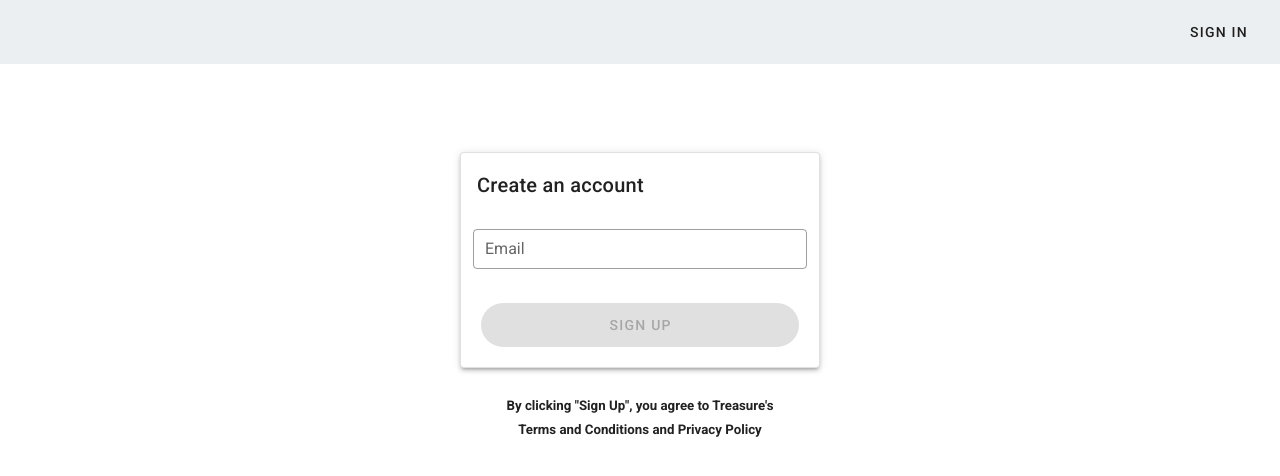
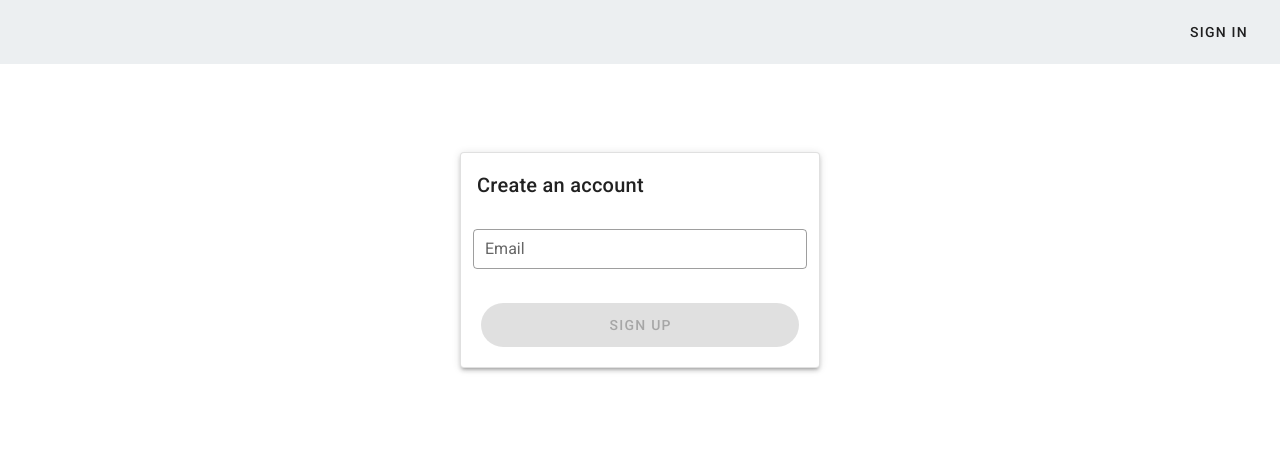
Before and after one commit to laquikenneth/vli-payroll-frontend, a Vue app: page /auth/signup in a window 1280 px wide. Shown: the top 476 px of the page. Built offline with nearby package versions, Linux system fonts and the light colour scheme.

Commit message:
Remove term and condition

```diff
--- a/src/views/Authentication/Signup.vue
+++ b/src/views/Authentication/Signup.vue
@@ -3,44 +3,6 @@
   <div>
 
     <Signup></Signup>
-
-    <v-row class="mt-1">
-
-      <v-col
-        align="center"
-        justify="center"
-      >
-
-        <!-- <h5 class="font-weight-regular grey--text">Forgot your password?</h5> -->
-        <v-row>
-
-          <v-col
-           align="center"
-           justify="center"
-          >
-
-            <h5>By clicking "Sign Up", you agree to Treasure's</h5>
-
-          </v-col>
-
-        </v-row>
-
-        <v-row class="mt-n5">
-
-           <v-col
-           align="center"
-           justify="center"
-          >
-
-            <h5>Terms and Conditions and Privacy Policy</h5>
-
-          </v-col>
-
-        </v-row>
-
-      </v-col>
-
-    </v-row>
 
   </div>
 
```
